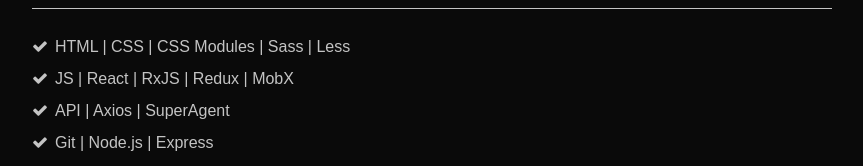
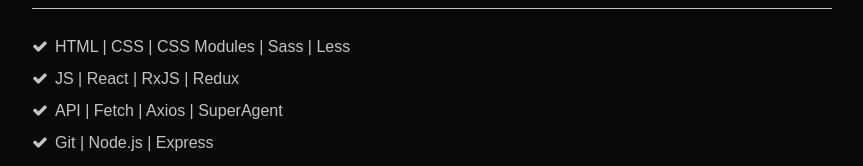
Before and after one commit to Nattasak/my-resume, a React (Create React App) app: page / in a window 1280 px wide. Shown: the part 1423-1589 px from the top of the page, without its empty margins (208-1071 px from the left). Built offline with nearby package versions, Linux system fonts and the light colour scheme.

Commit message:
test react router

```diff
--- a/src/Components/Skills.js
+++ b/src/Components/Skills.js
@@ -16,11 +16,11 @@
                 </li>
                 <li className="skills-item">
                   <i className="fa fa-check" aria-hidden="true"></i>
-                  <span>JS | React | RxJS | Redux | MobX</span>
+                  <span>JS | React | RxJS | Redux</span>
                 </li>
                 <li className="skills-item">
                   <i className="fa fa-check" aria-hidden="true"></i>
-                  <span>API | Axios | SuperAgent</span>
+                  <span>API | Fetch | Axios | SuperAgent</span>
                 </li>
                 <li className="skills-item">
                   <i className="fa fa-check" aria-hidden="true"></i>
```
Also changed, not shown: src/App.js (+6 -7 lines).
